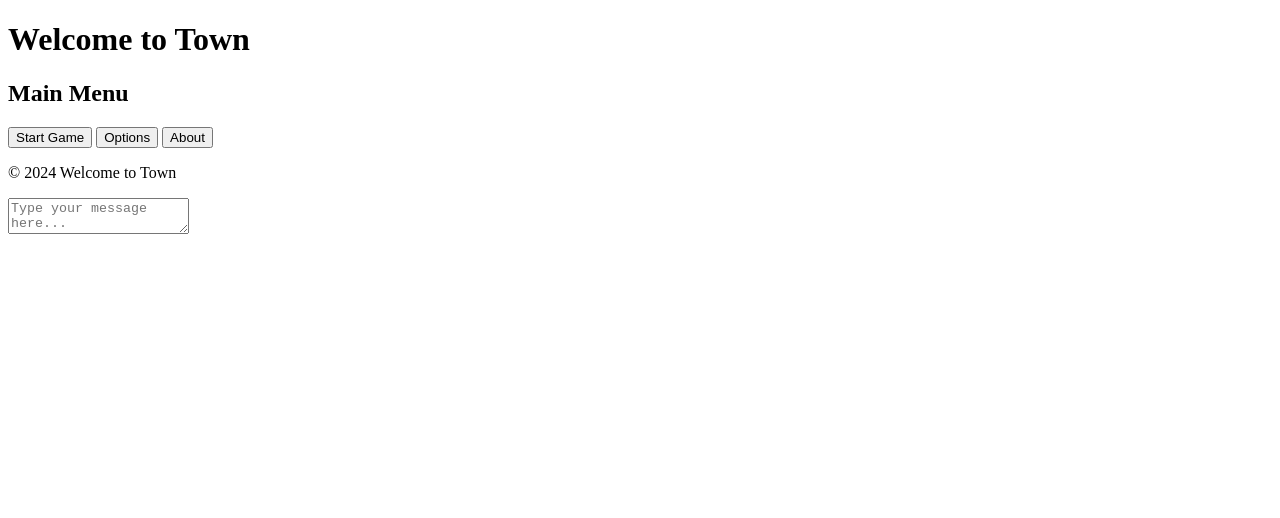
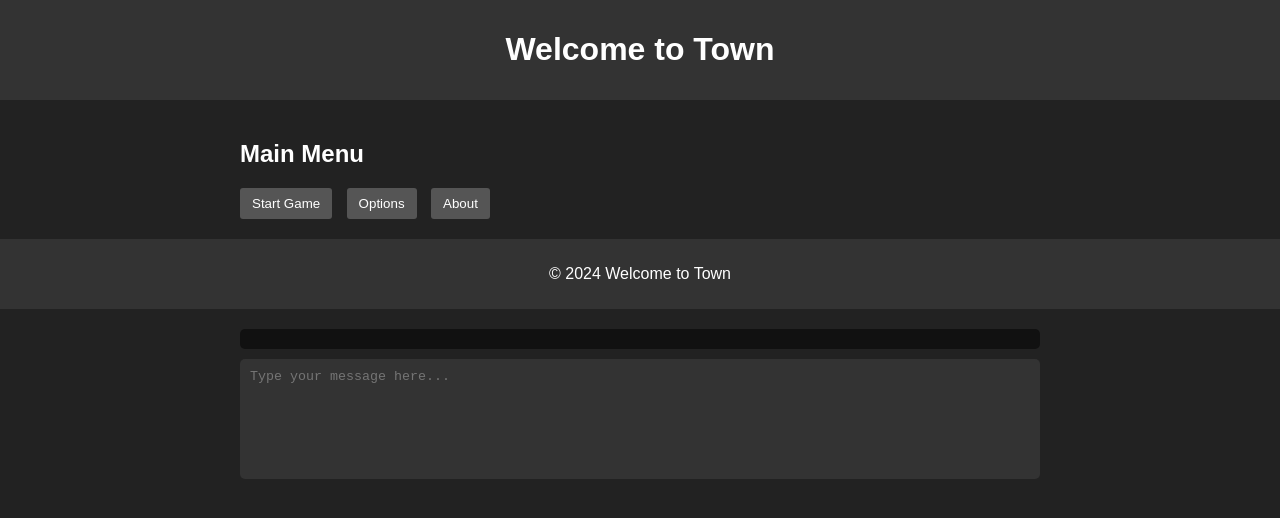
Before and after one commit to KiraAPK/Welcome-To-Town-Game, a plain HTML site: page index.html in a window 1280 px wide. Drawn offline with Linux system fonts and the light colour scheme.

Commit message:
Update index.html

```diff
--- a/index.html
+++ b/index.html
@@ -4,8 +4,81 @@
   <meta charset="UTF-8">
   <meta name="viewport" content="width=device-width, initial-scale=1.0">
   <title>Welcome to Town</title>
-  <style>
-    /* CSS styles */
+ <style>
+    /* Overall container styles */
+    body {
+      background-color: #222;
+      color: #fff;
+      font-family: Arial, sans-serif;
+      margin: 0;
+      padding: 0;
+    }
+
+    .container {
+      max-width: 800px;
+      margin: 0 auto;
+      padding: 20px;
+    }
+
+    /* Header and footer styles */
+    header, footer {
+      background-color: #333;
+      padding: 10px 0;
+      text-align: center;
+    }
+
+    /* Player role display styles */
+    .player-role {
+      background-color: #444;
+      border-radius: 5px;
+      padding: 10px;
+      margin-bottom: 10px;
+    }
+
+    /* Button styles for player actions */
+    .button {
+      background-color: #555;
+      color: #fff;
+      border: none;
+      border-radius: 3px;
+      padding: 8px 12px;
+      cursor: pointer;
+      margin-right: 10px;
+    }
+
+    .button:hover {
+      background-color: #666;
+    }
+
+    /* Message display styles */
+    .message {
+      background-color: #222;
+      padding: 10px;
+      margin-bottom: 10px;
+      border-radius: 3px;
+    }
+
+    /* Chat input styles */
+    .chat-input {
+      width: calc(100% - 20px);
+      height: 100px;
+      padding: 10px;
+      margin: 10px 0;
+      background-color: #333;
+      color: #fff;
+      border: none;
+      border-radius: 5px;
+      resize: none; /* Disable textarea resizing */
+    }
+
+    /* Chat area styles */
+    .chat-area {
+      max-height: 300px;
+      overflow-y: auto;
+      padding: 10px;
+      background-color: #111;
+      border-radius: 5px;
+    }
   </style>
 </head>
 <body>
```
